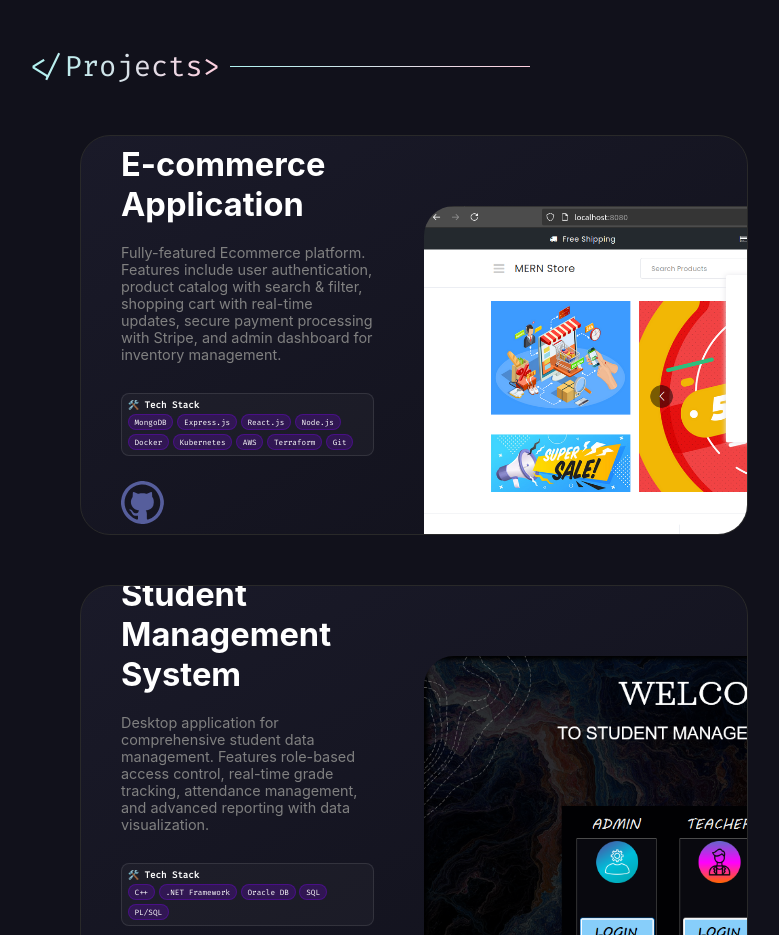
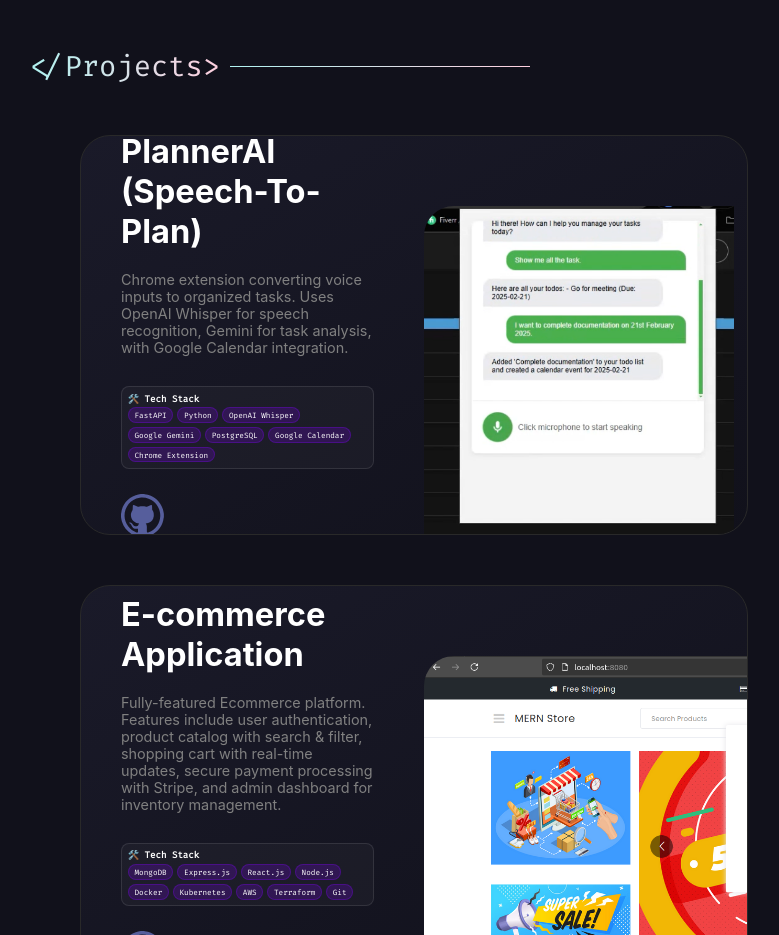
Before and after one commit to Waghib/waghib.github.io, a plain HTML site: page index.html in a window 1280 px wide. Shown: the part 3040-3975 px from the top of the page, without its empty margins (226-1005 px from the left). Drawn offline with nearby package versions, Linux system fonts and the light colour scheme; a web font is replaced by a local one.

Commit message:
added new planer ai project

```diff
--- a/index.html
+++ b/index.html
@@ -273,12 +273,9 @@
           <h1>
             I'm a
             <span class="txt-rotate" data-period="2000"
-              data-rotate='[ "Software Engineer.","Technology Enthusiast."]'></span>
+              data-rotate='[ "Software Engineer.","Technology Enthusiast.","Full-Stack developer."]'></span>
           </h1>
         </article>
-        <!-- <p id="info-para" data-aos="fade-up" data-aos-delay="600">
-          Passionate about robust software architecture and seamless user experiences. I believe in the power of code to build a better digital world.
-        </p> -->
         <div class="contact-btn-div" data-aos="fade-up" data-aos-delay="800">
           <a href="mailto:waghibahmad30@gmail.com" tabindex="-1">
             <button class="letsTalkBtn">
@@ -456,6 +453,39 @@
           <p class="sectionHeadingP"></p>
         </div>
         <div class="project-boxes-div">
+
+          <div data-aos="fade-up" class="project-box-wrapper">
+            <div class="project-box project-box5" id="project-box5">
+              <div class="info-div">
+                <article class="ProjectHeading">PlannerAI (Speech-To-Plan)</article>
+                <p class="ProjectDescription">
+                  Chrome extension converting voice inputs to organized tasks. Uses OpenAI Whisper for speech recognition, Gemini for task analysis, with Google Calendar integration.
+                </p>
+                <div class="tech-stack">
+                  <h4>🛠️ Tech Stack</h4>
+                  <div class="tech-tags">
+                    <span class="tech-tag">FastAPI</span>
+                    <span class="tech-tag">Python</span>
+                    <span class="tech-tag">OpenAI Whisper</span>
+                    <span class="tech-tag">Google Gemini</span>
+                    <span class="tech-tag">PostgreSQL</span>
+                    <span class="tech-tag">Google Calendar</span>
+                    <span class="tech-tag">Chrome Extension</span>
+                  </div>
+                </div>
+                <div class="project-buttons">
+                  <a href="https://github.com/waghib/Speech-To-Plan-reminder" target="_blank"
+                    class="github-redirect" aria-label="Visit on GitHub">
+                    <img src="src/svg/github.svg" alt="github redirect button" />
+                  </a>
+                </div>
+              </div>
+              <div class="image-div">
+                <img src="src/webp/plannerai.png" alt="Speech-To-Plan Reminder Chrome Extension preview" />
+              </div>
+            </div>
+          </div>
+
           <div data-aos="fade-up" class="project-box-wrapper">
             <div class="project-box project-box2" id="project-box2">
               <div class="info-div">
```
Also changed, not shown: src/webp/plannerAI-img.png (added), src/webp/plannerai.png (added).
